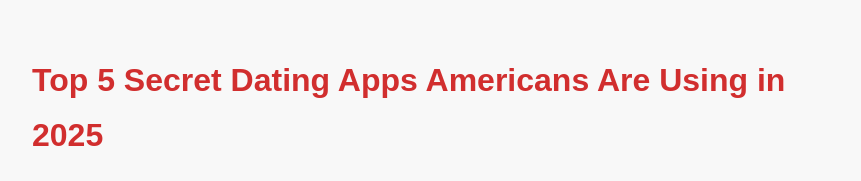
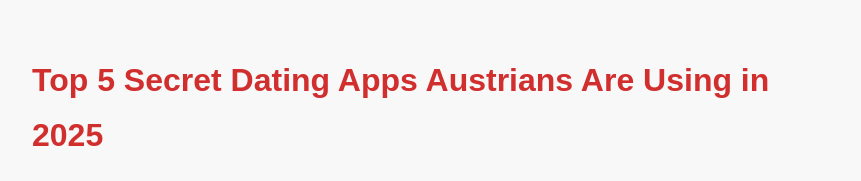
Before and after one commit to kingxkirbyv/Top-5-Dating-Apps-You-Should-Try-in-Austria, a plain HTML site: page index.html in a window 1280 px wide. Shown: the top 181 px of the page, without its empty margins (208-1069 px from the left). Drawn offline with Linux system fonts and the light colour scheme.

Commit message:
Update index.html

```diff
--- a/index.html
+++ b/index.html
@@ -48,7 +48,7 @@
   </style>
 </head>
 <body>
-  <h1>Top 5 Secret Dating Apps Americans Are Using in 2025</h1>
+  <h1>Top 5 Secret Dating Apps Austrians Are Using in 2025</h1>
 
   <p>In a sea of fake profiles, swiping fatigue, and ghosted conversations, these 5 dating apps are breaking the mold. Underground, lesser-known, and surprisingly effective – I personally tested 30 apps over 3 months. Only these 5 delivered real connections with real people (yes, including real nudes).</p>
 
```
